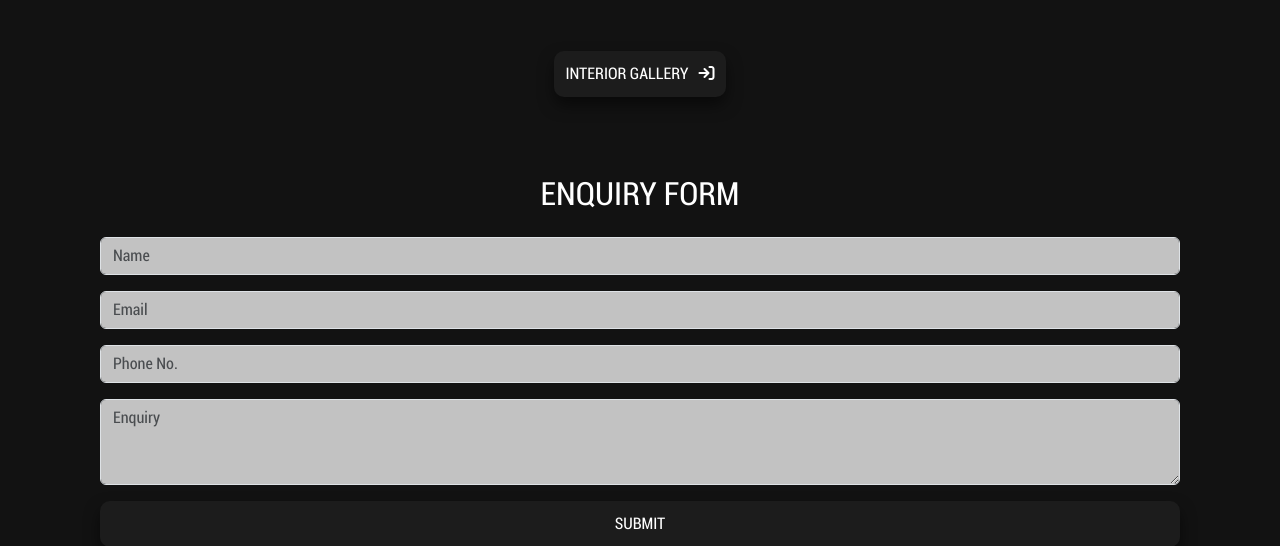
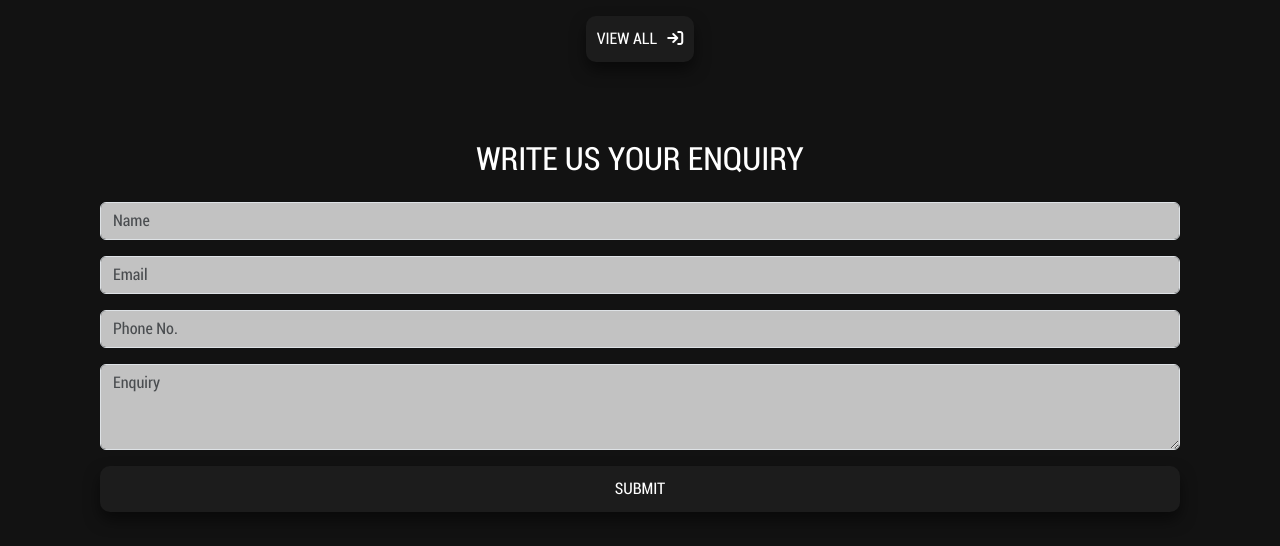
Before and after one commit to rishebss/blogwebsite, a Django app: page / in a window 1280 px wide. Shown: the part 2766-3312 px from the top of the page. Run offline with Django 5.2, Linux system fonts and the light colour scheme; data comes from the database, SQL or seed files in the repository; some libraries are stand-ins or nearby versions.

Commit message:
redesign

```diff
--- a/templates/index.html
+++ b/templates/index.html
@@ -45,7 +45,6 @@
       justify-content: center;
       align-items: center;
       text-align: center;
-
 
 
     }
@@ -326,7 +325,7 @@
    <div class="container my-5">
     <div class="card lead-projects-card" style="padding: 20px;">
       <div id="leadProjectsCarousel" class="carousel slide" data-bs-ride="carousel">
-        <div class="carousel-inner" style="border-radius: 15px;margin-top: -40px;box-shadow: 0 0 15px 5px rgba(41, 58, 145, 0.8);">
+        <div class="carousel-inner" style="border-radius: 15px;margin-top: -40px;box-shadow:  0 0 15px 5px rgba(41, 58, 145, 0.8);">
           <div class="carousel-item active">
             <img src="/static/img/sliderpic3.jpg" class="d-block w-100" alt="Lead Project 1">
           </div>
@@ -426,7 +425,7 @@
     // No need to initialize here since the 'more-images' div is hidden by default in the HTML
 </script>
 
-<h2 class="text-center">INTERIOR WORKS</h2>
+<h2 class="text-center" style="margin-bottom: -35px;">INTERIOR WORKS</h2>
   <!-- Interior Work Swiper Cards -->
   <div class="container my-5">
     <div class="row swiper-container">
@@ -445,12 +444,12 @@
     </div>
   </div>
   <div class="text-center">
-    <button class="btn" id="viewMoreButton" style="box-shadow: 0 8px 15px rgba(0, 0, 0, 0.5);color:white;border-radius: 10px;background-color: #1c1c1c;padding:10px;"><a href="{% url 'credential:viewinterior' %}" style="text-decoration: none;color:white;">INTERIOR GALLERY</a><i class="fa-solid fa-arrow-right-to-bracket" style="margin-left: 10px;"></i></button>
+    <button class="btn" id="viewMoreButton" style="box-shadow: 0 8px 15px rgba(0, 0, 0, 0.5);color:white;border-radius: 10px;background-color: #1c1c1c;padding:10px;"><a href="{% url 'credential:viewinterior' %}" style="text-decoration: none;color:white;">VIEW ALL</a><i class="fa-solid fa-arrow-right-to-bracket" style="margin-left: 10px;"></i></button>
   </div>
 
   <!-- Enquiry Form -->
 <div class="container my-5" style="padding:30px;">
-  <h2 class="text-center mb-4">ENQUIRY FORM</h2>
+  <h2 class="text-center mb-4">WRITE US YOUR ENQUIRY</h2>
   <form id="enquiryForm" action="{% url 'credential:index' %}" method="POST" enctype="multipart/form-data">
     {% csrf_token %}
     <div class="mb-3">
@@ -627,4 +626,5 @@
 <script src="https://ajax.googleapis.com/ajax/libs/jquery/3.5.1/jquery.min.js"></script>
 <script src="https://cdnjs.cloudflare.com/ajax/libs/popper.js/1.16.0/umd/popper.min.js"></script>
 <script src="https://maxcdn.bootstrapcdn.com/bootstrap/4.5.2/js/bootstrap.min.js"></script>
+</body>
 </html>
```
